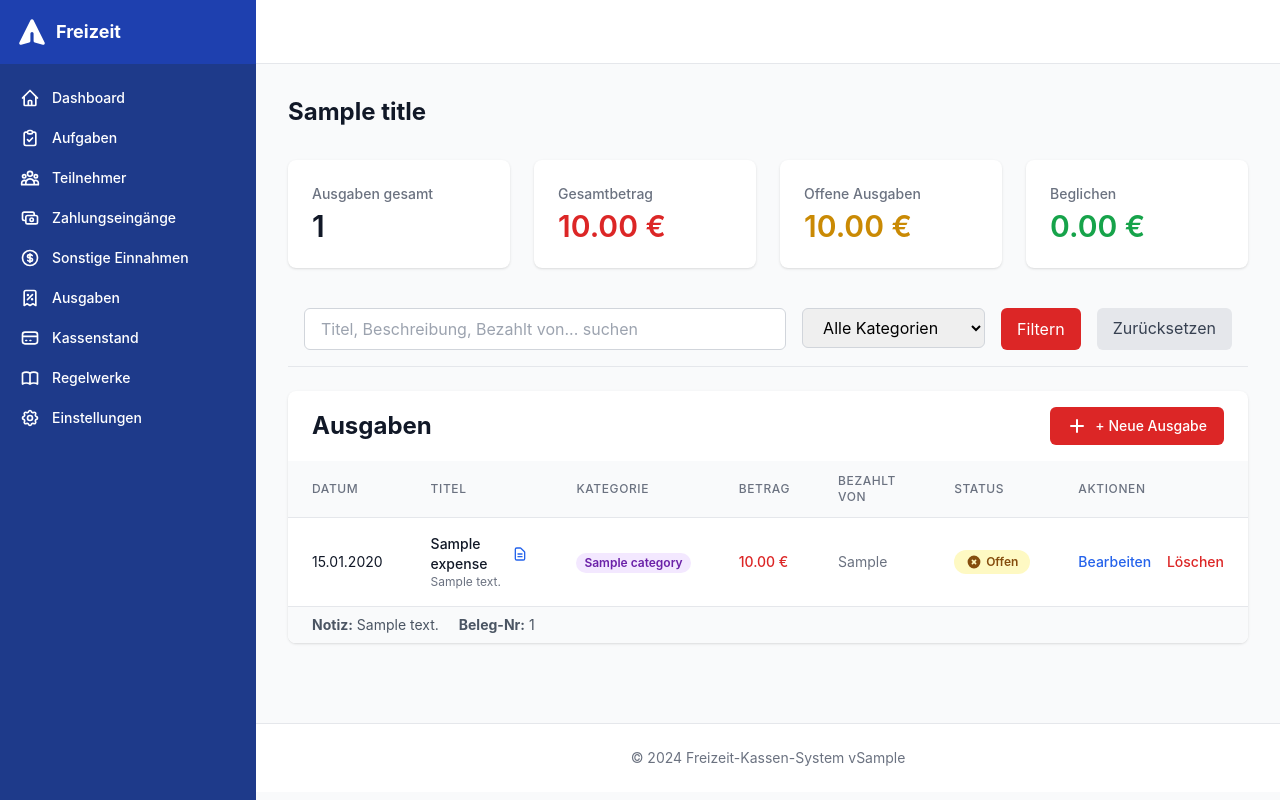
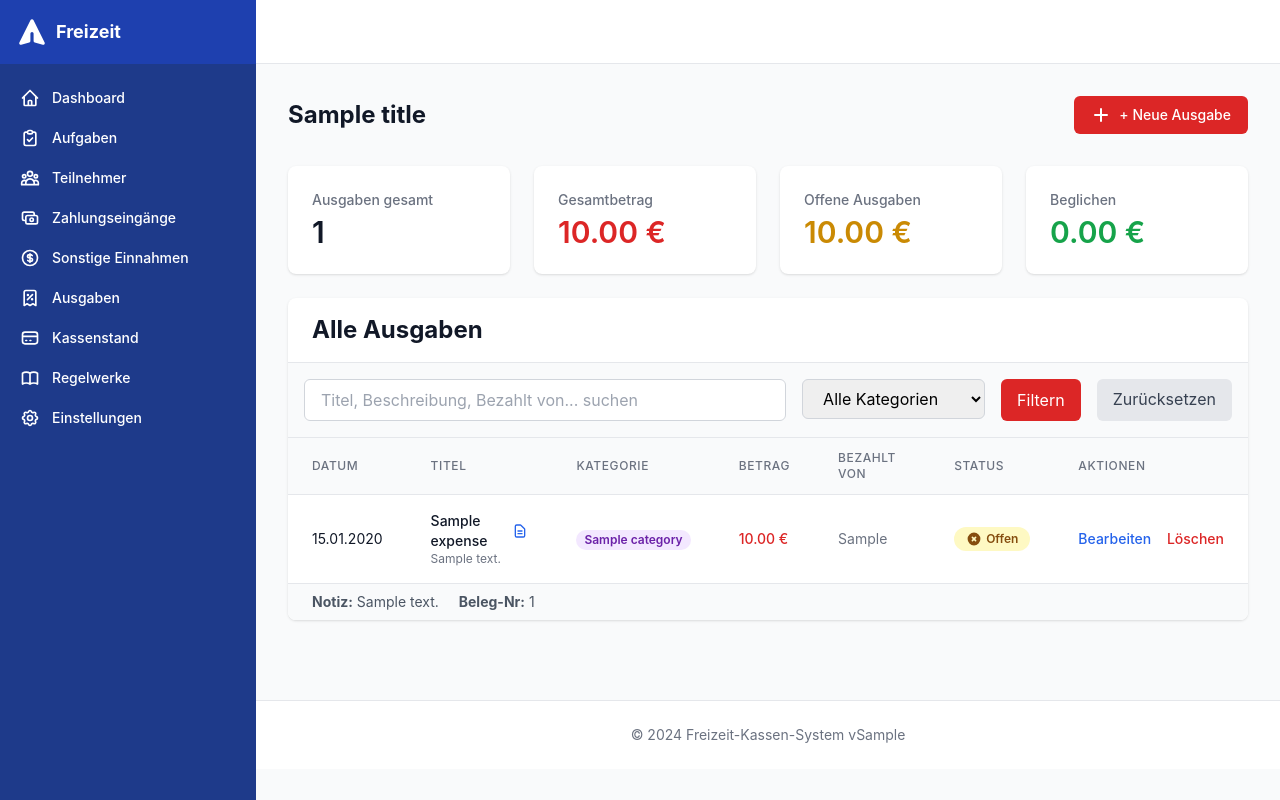
Before and after one commit to ptC7H12/MGBFreizeitplaner, a Python web app: template app/templates/expenses/list.html in a window 1280 px wide. Run offline with Jinja, Linux system fonts and the light colour scheme; the template is opened without the code that fills it: most values are stand-ins (such as "Sample title", 1, 10 or a date in 2020); some libraries are stand-ins or nearby versions.

Commit message:
UX: Ausgaben-Layout verbessert - Button, Filter und Überschrift angepasst

```diff
--- a/app/templates/expenses/list.html
+++ b/app/templates/expenses/list.html
@@ -1,4 +1,16 @@
 {% extends "base.html" %}
+
+{% block page_header %}
+<div class="mb-8 flex justify-between items-center">
+    <h1 class="text-2xl font-bold text-gray-900">{{ title }}</h1>
+    <a href="/expenses/create" class="inline-flex items-center px-4 py-2 border border-transparent text-sm font-medium rounded-md text-white bg-red-600 hover:bg-red-700 transition">
+        <svg class="h-5 w-5 mr-2" fill="currentColor" viewBox="0 0 20 20">
+            <path fill-rule="evenodd" d="M10 3a1 1 0 011 1v5h5a1 1 0 110 2h-5v5a1 1 0 11-2 0v-5H4a1 1 0 110-2h5V4a1 1 0 011-1z" clip-rule="evenodd"/>
+        </svg>
+        + Neue Ausgabe
+    </a>
+</div>
+{% endblock %}
 
 {% block content %}
 
@@ -36,8 +48,14 @@
     </div>
 </div>
 
+<!-- Ausgabentabelle -->
+<div class="bg-white shadow rounded-lg overflow-hidden">
+    <div class="px-6 py-4 border-b border-gray-200">
+        <h2 class="text-2xl font-bold text-gray-900">Alle Ausgaben</h2>
+    </div>
+
     <!-- Such- und Filterbereich -->
-<div class="bg-gray-50 border-b border-gray-200 p-4 mb-6">
+    <div class="bg-gray-50 border-b border-gray-200 p-4">
         <form method="get" action="/expenses" class="flex flex-wrap gap-4">
             <div class="flex-1 min-w-[200px]">
                 <input
@@ -65,18 +83,6 @@
                 Zurücksetzen
             </a>
         </form>
-</div>
-
-<!-- Ausgabentabelle -->
-<div class="bg-white shadow rounded-lg overflow-hidden">
-    <div class="px-6 py-4 flex justify-between items-center">
-        <h2 class="text-2xl font-bold text-gray-900">Ausgaben</h2>
-        <a href="/expenses/create" class="inline-flex items-center px-4 py-2 border border-transparent text-sm font-medium rounded-md text-white bg-red-600 hover:bg-red-700 transition">
-            <svg class="h-5 w-5 mr-2" fill="currentColor" viewBox="0 0 20 20">
-                <path fill-rule="evenodd" d="M10 3a1 1 0 011 1v5h5a1 1 0 110 2h-5v5a1 1 0 11-2 0v-5H4a1 1 0 110-2h5V4a1 1 0 011-1z" clip-rule="evenodd"/>
-            </svg>
-            + Neue Ausgabe
-        </a>
     </div>
 
     {% if expenses %}
```
Lines whose indentation alone changed are shown as unchanged.
